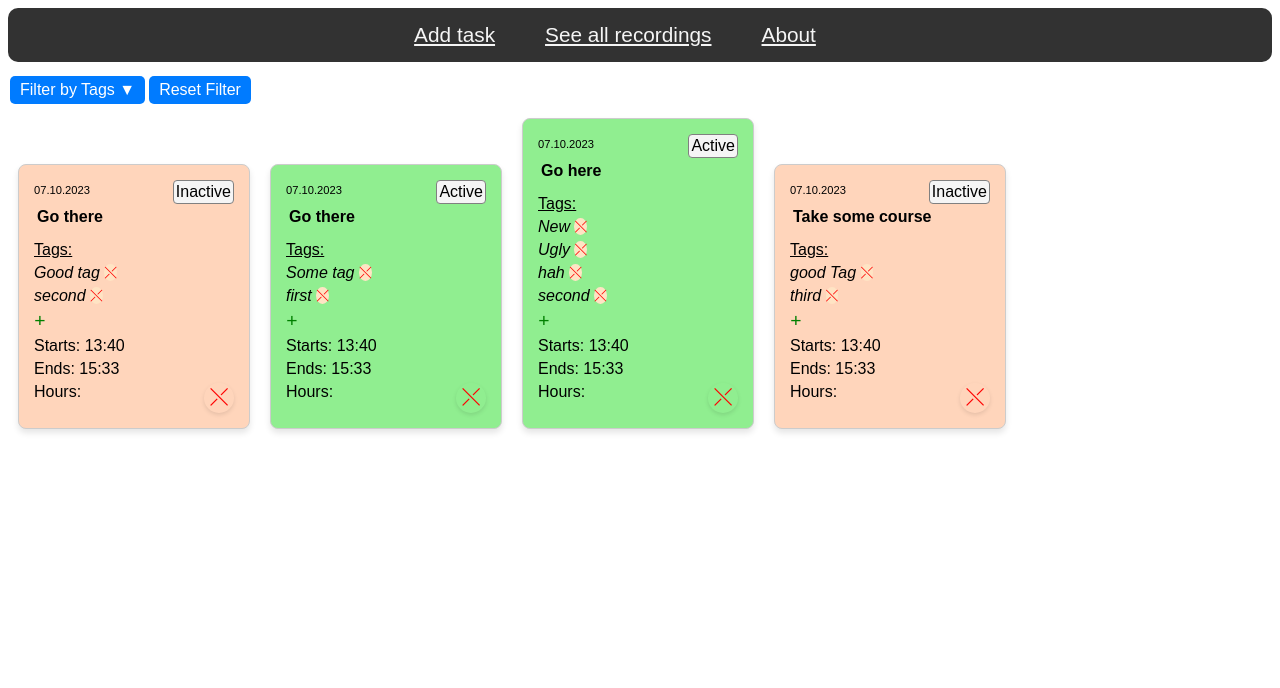
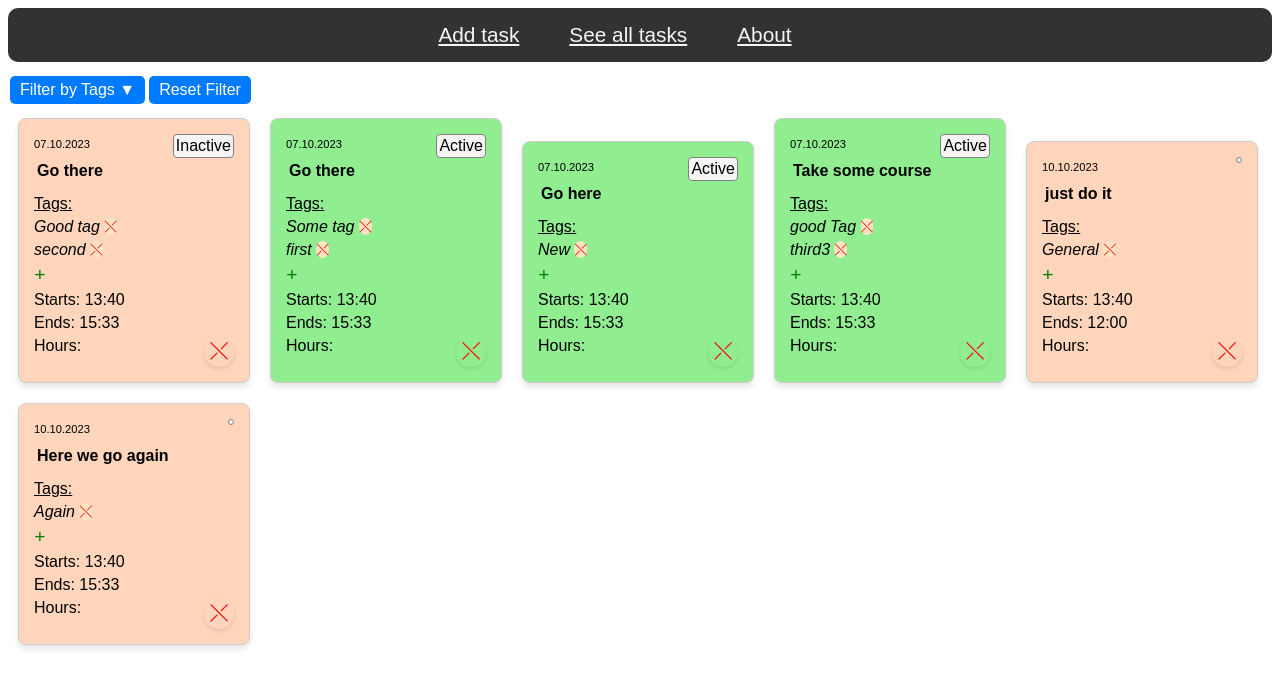
Before and after one commit to iuloz/Tasks-Activity-Monitoring, a React (Create React App) app in the folder work-hours-recording-application/: page /recordings in a window 1280 px wide. Shown: the top 688 px of the page. Built offline with nearby package versions, Linux system fonts and the light colour scheme; data requests are answered from the project's data file.

Commit message:
Tags as array when added

```diff
--- a/work-hours-recording-application/db.json
+++ b/work-hours-recording-application/db.json
@@ -31,10 +31,7 @@
       "status": "Active",
       "task": "Go here",
       "tags": [
-        "New",
-        "Ugly",
-        "hah",
-        "second"
+        "New"
       ],
       "start": "13:40",
       "end": "15:33",
@@ -43,16 +40,38 @@
     },
     {
       "date": "07.10.2023",
-      "status": "Inactive",
+      "status": "Active",
       "task": "Take some course",
       "tags": [
         "good Tag",
-        "third"
+        "third3"
       ],
       "start": "13:40",
       "end": "15:33",
       "hours": "",
       "id": 4
+    },
+    {
+      "date": "10.10.2023",
+      "task": "just do it",
+      "tags": [
+        "General"
+      ],
+      "start": "13:40",
+      "end": "12:00",
+      "hours": "",
+      "id": 5
+    },
+    {
+      "date": "10.10.2023",
+      "task": "Here we go again",
+      "tags": [
+        "Again"
+      ],
+      "start": "13:40",
+      "end": "15:33",
+      "hours": "",
+      "id": 6
     }
   ]
 }
--- a/work-hours-recording-application/src/App.js
+++ b/work-hours-recording-application/src/App.js
@@ -3,6 +3,7 @@ import {BrowserRouter, Routes, Route} from 'react-router-dom';
 import Tasks from './Tasks';
 import About from './About';
 import AllRecordings from './AllRecordings';
+
 
 function App() {
     return (
--- a/work-hours-recording-application/src/Menu.js
+++ b/work-hours-recording-application/src/Menu.js
@@ -8,7 +8,7 @@ function Menu() {
     return (
         <div className='menu'>
                 <Link className='link' to='/make-recording'>Add task</Link>
-                <Link className='link' to='/recordings'>See all recordings</Link>
+                <Link className='link' to='/recordings'>See all tasks</Link>
                 <Link className='link' to='/about'>About</Link>
         </div>
     )
--- a/work-hours-recording-application/src/Tasks.js
+++ b/work-hours-recording-application/src/Tasks.js
@@ -4,7 +4,7 @@ import Form from './Form';
 
 function Tasks() {
     const [taskList, setTaskList] = useState([]);
-    const [task, setTask] = useState({ date: '', task: '', tags: '', start: '', end: '', hours: '' });
+    const [task, setTask] = useState({ date: '', status: 'Inactive', task: '', tags: [], start: '', end: '', hours: '' });
 
 
     const addToApi = async () => {
@@ -49,7 +49,7 @@ function Tasks() {
         }
 
         // Setting empty fields for start and end to make input fields empty after form submit
-        setTask(prev => ({ ...prev, task: '', tags: '', start: '', end: '' }));
+        setTask(prev => ({ ...prev, task: '', tags: [], start: '', end: '' }));
     }
 
     const inputChanged = (event) => {
@@ -58,8 +58,9 @@ function Tasks() {
             month: '2-digit',
             year: 'numeric',
         });
-
-        setTask({ ...task, date: date, [event.target.name]: event.target.value });
+        let key = event.target.name;
+        let value = event.target.value;
+        setTask({ ...task, date: date, [key]: key === 'tags' ? [value] : value });
     }
 
 
@@ -72,8 +73,9 @@ function Tasks() {
                         key={index}
                         id={item.id}
                         date={item.date}
+                        status={item.status}
                         task={item.task}
-                        tag={item.tags}
+                        tags={item.tags}
                         start={item.start}
                         end={item.end}
                         hours={item.hours} />)
--- a/work-hours-recording-application/src/TasksItem.js
+++ b/work-hours-recording-application/src/TasksItem.js
@@ -1,4 +1,5 @@
 import { useState } from 'react';
+
 
 function TasksItem(props) {
     const [isActive, setIsActive] = useState(props.status === 'Active' ? false : true);
@@ -11,6 +12,7 @@ function TasksItem(props) {
     const [tags, setTags] = useState(props.tags);
     const [newTag, setNewTag] = useState('');
     const [editTagIndex, setEditTagIndex] = useState(null);
+
 
     const addToApi = async (key, value) => {
         const requestBody = { [key]: value };
@@ -85,6 +87,7 @@ function TasksItem(props) {
 
 
 
+
     return remove ? null : (
         <div className='task-item' style={{ backgroundColor: color }}>
             <p style={{ display: 'inline', fontSize: '0.7rem' }}>{props.date}</p><span onClick={changeStatus} className='status'>{status}</span>
@@ -104,7 +107,7 @@ function TasksItem(props) {
             )}
 
             <p style={{ textDecoration: 'underline' }}>Tags: </p>
-            {props.tags && tags.map((tag, index) => (
+            {Array.isArray(tags) && tags.map((tag, index) => (
                 <div key={index}>
                     {editTagIndex === index ? (
                         <input
```
Also changed, not shown: work-hours-recording-application/src/AllRecordings.js (+5 -2 lines).
